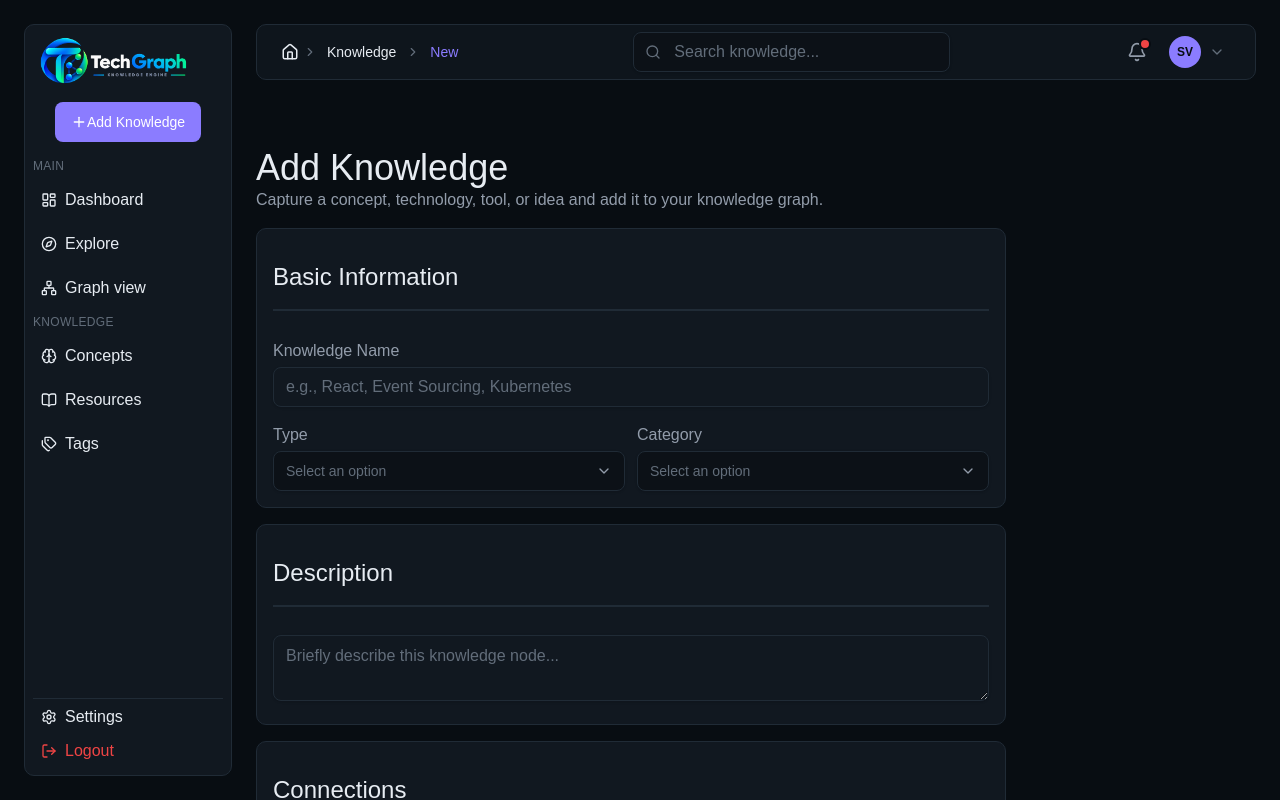
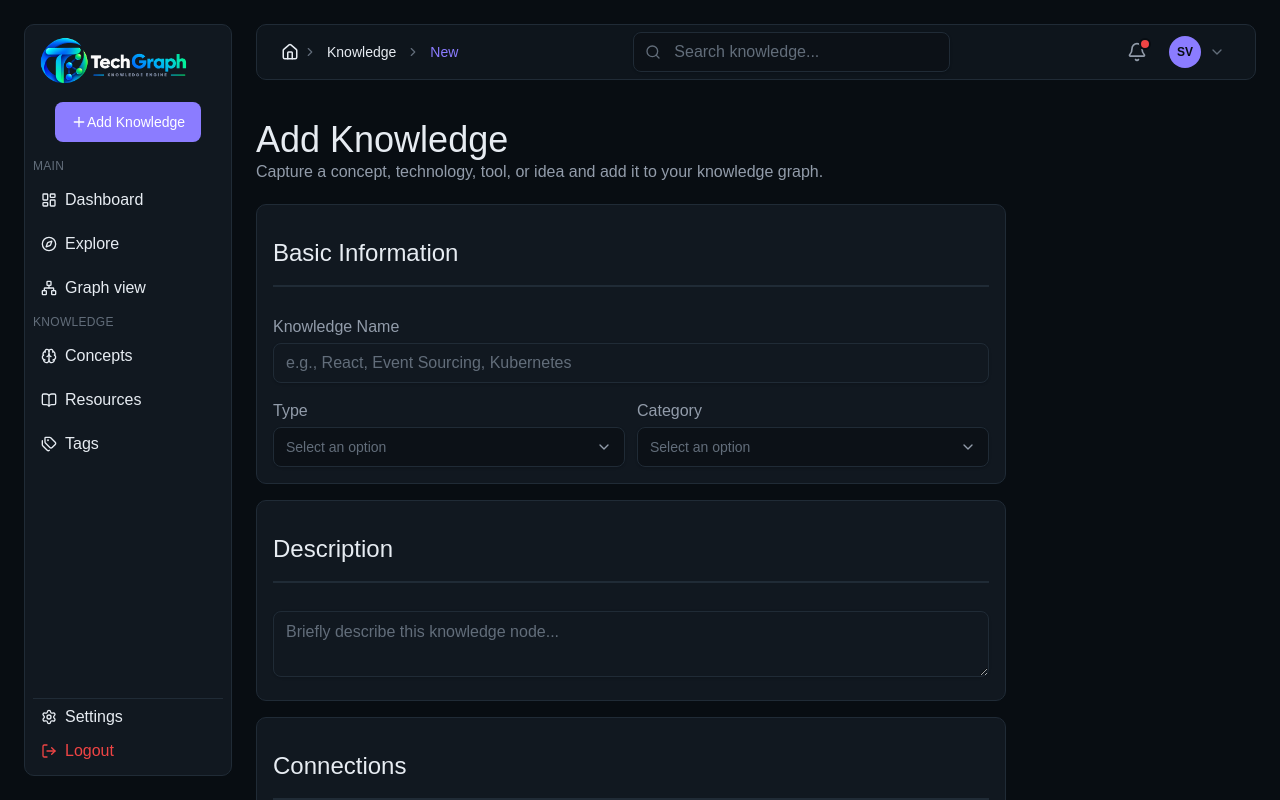
Before and after one commit to sabin-vv/tech-graph, a Next.js app: page /knowledge/new in a window 1280 px wide. Built offline with nearby package versions, Linux system fonts and the light colour scheme.

Commit message:
Update knowledge/new page to use PageHeading

```diff
--- a/src/app/knowledge/new/page.tsx
+++ b/src/app/knowledge/new/page.tsx
@@ -1,19 +1,16 @@
 import DashboardLayout from "@/components/layout/DashboardLayout"
 import KnowledgeForm from "@/app/features/knowledge/components/KnowledgeForm"
+import PageHeading from "@/components/layout/PageHeading"
 
 const NewKnowledge = () => {
   return (
     <DashboardLayout>
-      <div className="flex flex-col gap-4">
-        <div className="mt-7">
-          <h1 className="text-4xl">Add Knowledge</h1>
-          <h4 className="text-text-secondary">
-            Capture a concept, technology, tool, or idea and add it to your
-            knowledge graph.
-          </h4>
-        </div>
-        <KnowledgeForm />
-      </div>
+      <PageHeading
+        title="Add Knowledge"
+        description=" Capture a concept, technology, tool, or idea and add it to your
+        knowledge graph."
+      />
+      <KnowledgeForm />
     </DashboardLayout>
   )
 }
```
